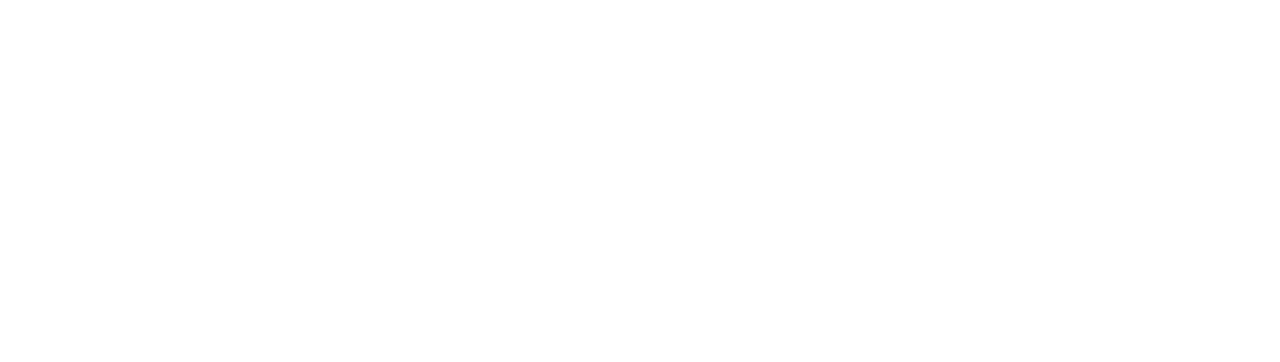
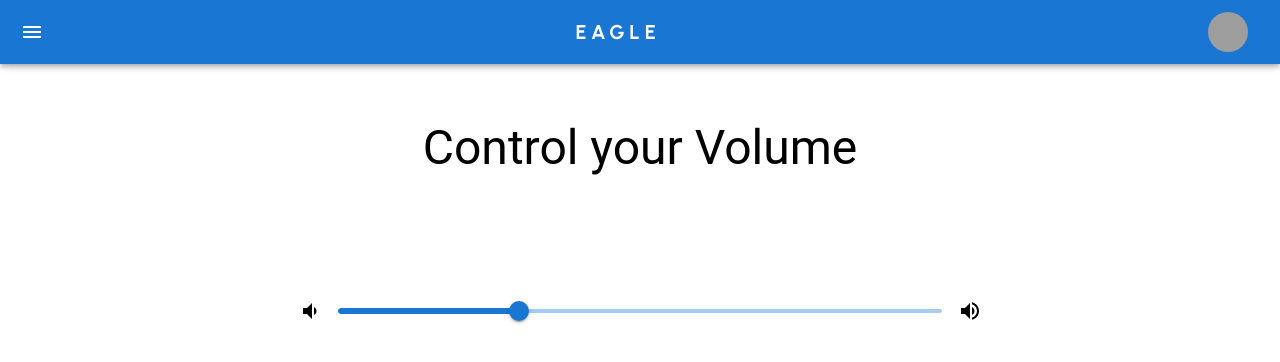
Before and after one commit to sheltonjoseph/mui-redux, a React (Create React App) app: page /slider in a window 1280 px wide. Before the commit this address had no page. Shown: the top 362 px of the page. Built offline with nearby package versions, Linux system fonts and the light colour scheme; grey boxes are pictures that could not be loaded.

Commit message:
slider without redux

```diff
--- a/src/App.js
+++ b/src/App.js
@@ -4,6 +4,7 @@
 import CheckBox from "./pages/CheckBox";
 import Buttons from "./pages/Button"
 import Select from "./pages/Select"
+import Slider from "./pages/Slider"
 
 
 
@@ -16,7 +17,7 @@
       <Route exact path="/checkbox" element={<CheckBox/>} />
       <Route exact path="/button" element={<Buttons/>} />
       <Route exact path="/select" element={<Select/>} />
-
+      <Route exact path="/slider" element={<Slider/>} />
     </Routes>
   </Router>
   );
--- a/src/Components/TopBar.jsx
+++ b/src/Components/TopBar.jsx
@@ -70,6 +70,13 @@
           <ListItemButton sx={{ textAlign: "center" }}>
             <Link to={"/select"}>
               <ListItemText primary="Select" />
+            </Link>
+          </ListItemButton>
+          </ListItem>
+          <ListItem disablePadding>
+          <ListItemButton sx={{ textAlign: "center" }}>
+            <Link to={"/slider"}>
+              <ListItemText primary="Slider" />
             </Link>
           </ListItemButton>
           </ListItem>
--- /dev/null
+++ b/src/pages/Slider.jsx
@@ -0,0 +1,40 @@
+import React ,{useState} from 'react';
+import Box from '@mui/material/Box';
+import Stack from '@mui/material/Stack';
+import Slider from '@mui/material/Slider';
+import VolumeDown from '@mui/icons-material/VolumeDown';
+import VolumeUp from '@mui/icons-material/VolumeUp';
+import TopBar from "../Components/TopBar";
+import Container from "@mui/material/Container";
+import Typography from "@mui/material/Typography";
+
+
+
+const ContinuousSlider = () => {
+  const [value, setValue] = useState(30);
+
+  const handleChange = (event, newValue) => {
+    setValue(newValue);
+  };
+
+  return (
+    <Container
+    style={{ display: "flex", justifyContent: "center" }}
+    maxWidth="xl"
+  >
+    <TopBar />
+    <Box sx={{ width: "75%" ,  m: 15}}>
+    <Typography variant="h3" sx={{ textAlign: "center" }}>
+        Control your Volume
+        </Typography>
+      <Stack spacing={2} direction="row" sx={{ mb: 1 , m:15}} alignItems="center">
+        <VolumeDown />
+        <Slider aria-label="Volume" value={value} onChange={handleChange} />
+        <VolumeUp />
+      </Stack>
+    </Box>
+    </Container>
+  );
+}
+
+export default ContinuousSlider;
```
